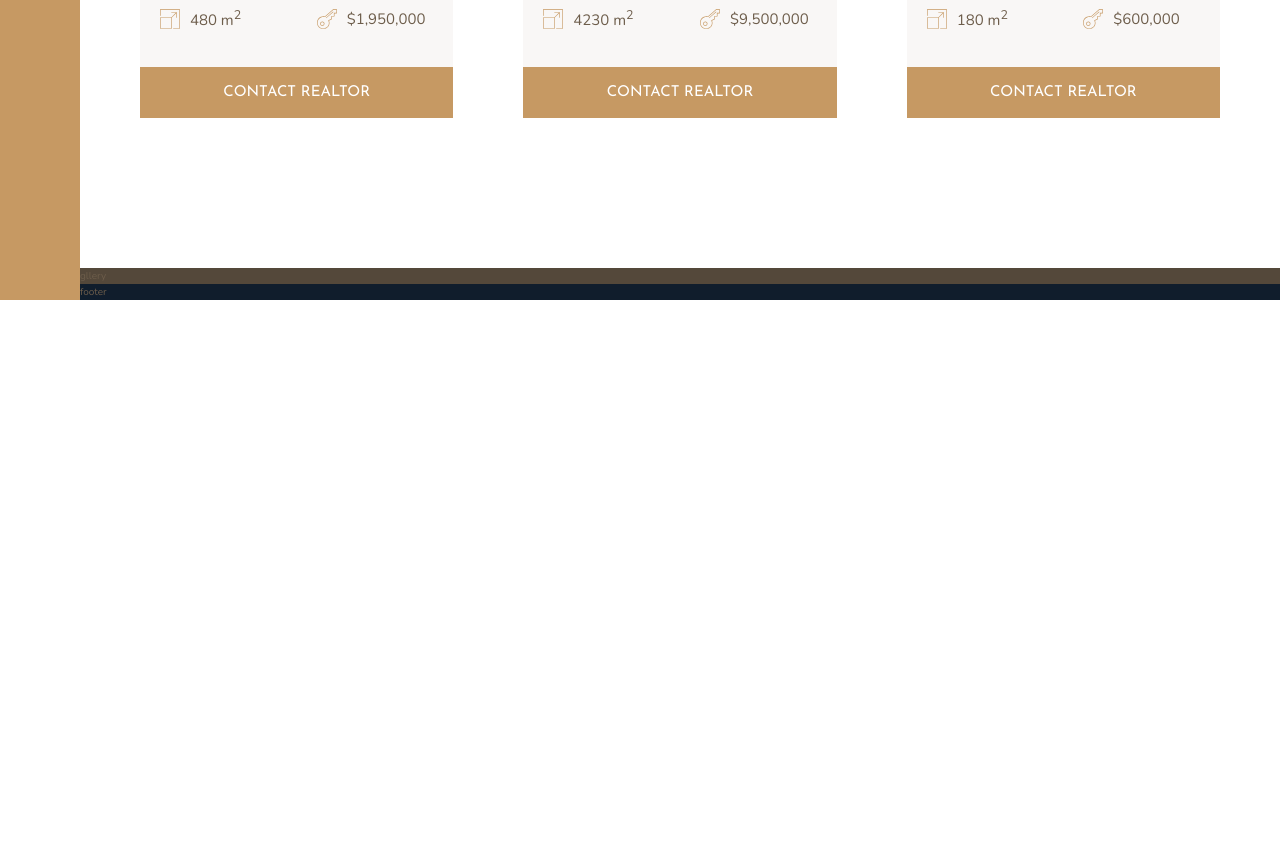
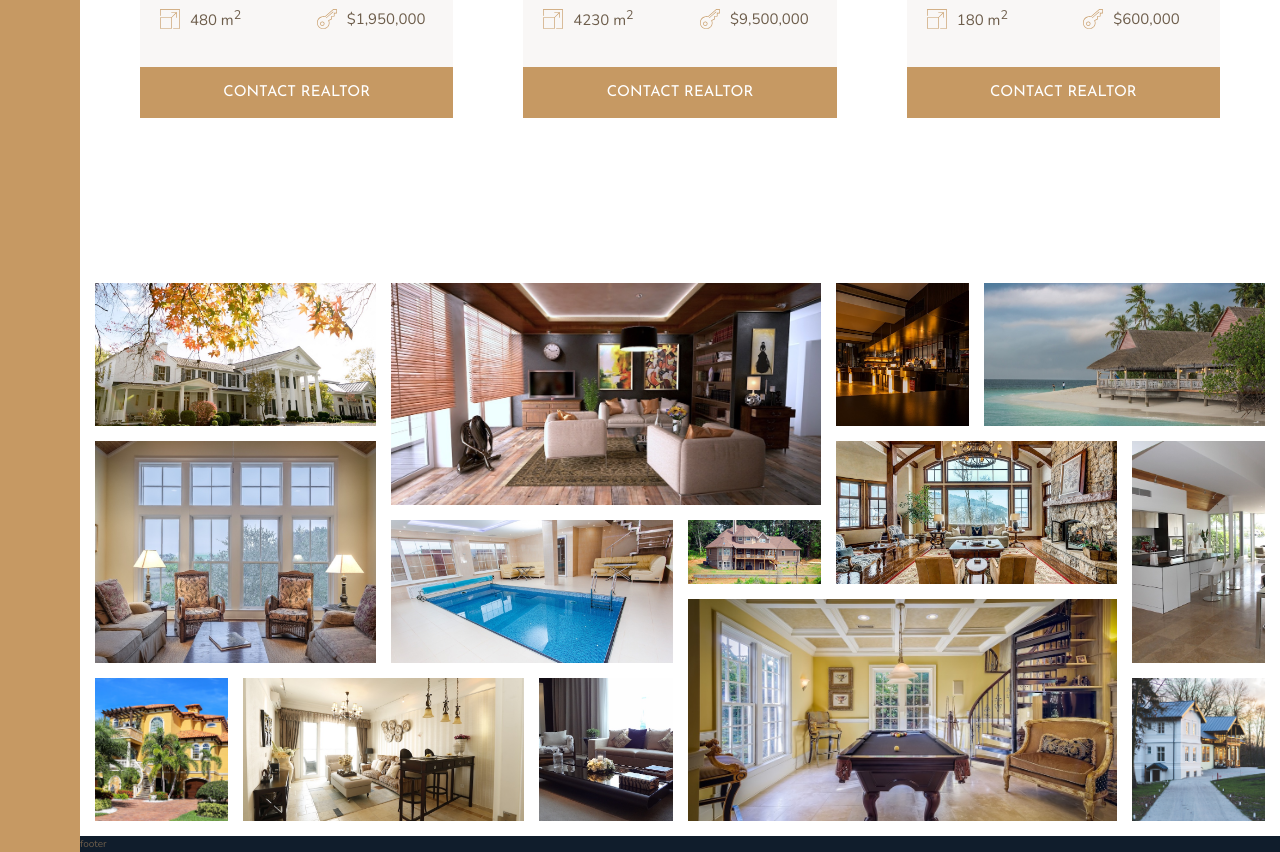
Before and after one commit to nivanovic7/nexter, a website: page index.html in a window 1280 px wide. Shown: the part 2804-3656 px from the top of the page. Before the commit the page ends 3104 px from the top, so only its background shows below. Drawn offline with nearby package versions, Linux system fonts and the light colour scheme.

Commit message:
Gallery styling finished

```diff
--- a/index.html
+++ b/index.html
@@ -297,7 +297,54 @@
         <button class="btn home__btn">Contact realtor</button>
       </div>
     </section>
-    <div class="gallery">gllery</div>
+    <div class="gallery">
+      <figure class="gallery__item gallery__item--1">
+        <img src="img/gal-1.jpeg" alt="img" class="gallery__img" />
+      </figure>
+
+      <figure class="gallery__item gallery__item--1">
+        <img src="img/gal-1.jpeg" alt="gallery imge 1" class="gallery__img" />
+      </figure>
+      <figure class="gallery__item gallery__item--2">
+        <img src="img/gal-2.jpeg" alt="gallery imge 2" class="gallery__img" />
+      </figure>
+      <figure class="gallery__item gallery__item--3">
+        <img src="img/gal-3.jpeg" alt="gallery imge 3" class="gallery__img" />
+      </figure>
+      <figure class="gallery__item gallery__item--4">
+        <img src="img/gal-4.jpeg" alt="gallery imge 4" class="gallery__img" />
+      </figure>
+      <figure class="gallery__item gallery__item--5">
+        <img src="img/gal-5.jpeg" alt="gallery imge 5" class="gallery__img" />
+      </figure>
+      <figure class="gallery__item gallery__item--6">
+        <img src="img/gal-6.jpeg" alt="gallery imge 6" class="gallery__img" />
+      </figure>
+      <figure class="gallery__item gallery__item--7">
+        <img src="img/gal-7.jpeg" alt="gallery imge 7" class="gallery__img" />
+      </figure>
+      <figure class="gallery__item gallery__item--8">
+        <img src="img/gal-8.jpeg" alt="gallery imge 8" class="gallery__img" />
+      </figure>
+      <figure class="gallery__item gallery__item--9">
+        <img src="img/gal-9.jpeg" alt="gallery imge 9" class="gallery__img" />
+      </figure>
+      <figure class="gallery__item gallery__item--10">
+        <img src="img/gal-10.jpeg" alt="gallery imge 10" class="gallery__img" />
+      </figure>
+      <figure class="gallery__item gallery__item--11">
+        <img src="img/gal-11.jpeg" alt="gallery imge 11" class="gallery__img" />
+      </figure>
+      <figure class="gallery__item gallery__item--12">
+        <img src="img/gal-12.jpeg" alt="gallery imge 12" class="gallery__img" />
+      </figure>
+      <figure class="gallery__item gallery__item--13">
+        <img src="img/gal-13.jpeg" alt="gallery imge 13" class="gallery__img" />
+      </figure>
+      <figure class="gallery__item gallery__item--14">
+        <img src="img/gal-14.jpeg" alt="gallery imge 14" class="gallery__img" />
+      </figure>
+    </div>
     <div class="footer">footer</div>
   </body>
 </html>
--- a/sass/_gallery.scss
+++ b/sass/_gallery.scss
@@ -1,4 +1,87 @@
 .gallery {
-  background-color: $color-grey-dark-1;
   grid-column: full-start / full-end;
+
+  display: grid;
+  grid-template-columns: repeat(8, 1fr);
+  grid-template-rows: repeat(7, 5vw);
+  gap: 1.5rem;
+  padding: 1.5rem;
+
+  &__item {
+    &--1 {
+      grid-row: 1 / span 2;
+      grid-column: 1 / span 2;
+    }
+
+    &--2 {
+      grid-row: 1 / span 3;
+      grid-column: 3 / span 3;
+    }
+
+    &--3 {
+      grid-row: 1 / span 2;
+      grid-column: 6 / span 1;
+    }
+    &--4 {
+      grid-row: 1 / span 2;
+      grid-column: 7 / -1;
+    }
+
+    &--5 {
+      grid-row: 3 / span 3;
+      grid-column: 1 / span 2;
+    }
+
+    &--6 {
+      grid-row: 4 / span 2;
+      grid-column: 3 / span 2;
+    }
+
+    &--7 {
+      grid-row: 4 / 5;
+      grid-column: 5 / span 1;
+    }
+
+    &--8 {
+      grid-row: 3 / span 2;
+      grid-column: 6 / span 2;
+    }
+
+    &--9 {
+      grid-row: 3 / span 3;
+      grid-column: 8 / span -1;
+    }
+
+    &--10 {
+      grid-row: 6 / span 2;
+      grid-column: 1 / 2;
+    }
+
+    &--11 {
+      grid-row: 6 / span 2;
+      grid-column: 2 / span 2;
+    }
+
+    &--12 {
+      grid-row: 6 / span 2;
+      grid-column: 4 / 5;
+    }
+
+    &--13 {
+      grid-row: 5 / span 3;
+      grid-column: 5 / span 3;
+    }
+
+    &--14 {
+      grid-row: 6 / span 2;
+      grid-column: 8 / span -1;
+    }
+  }
+
+  &__img {
+    width: 100%;
+    height: 100%;
+    object-fit: cover;
+    display: block;
+  }
 }
```
Also changed, not shown: css/style.css.
